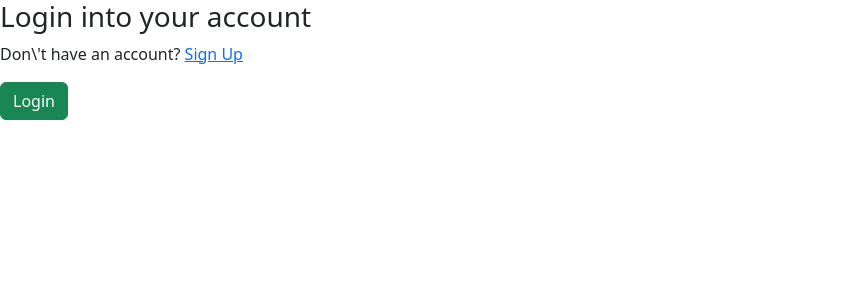
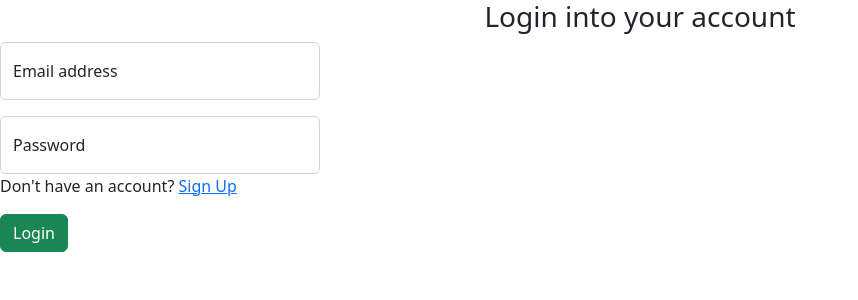
Before and after one commit to Maltilda-Nyaboke/picwise, a Django app: page /login/ in a window 1280 px wide. Shown: the top 300 px of the page, without its empty margins (0-858 px from the left). Run offline with Django 3.2, Linux system fonts and the light colour scheme; some libraries are stand-ins or nearby versions.

Commit message:
style:login form

```diff
--- a/picwise/templates/index.html
+++ b/picwise/templates/index.html
@@ -1,5 +1,9 @@
 {% extends 'base.html' %}
+{% if user_is_authenticated %}
 {% block content %}
 Heloo nothing
 
 {% endblock %}
+{% else %}
+        <p><a href="/login">Login here</a></p>
+{% endif %}
--- a/picwise/templates/login.html
+++ b/picwise/templates/login.html
@@ -2,14 +2,24 @@
 {% load crispy_forms_tags %}
 {% block content %}
 
-<h3>Login into your account</h3>
+<h3 class="text-center">Login into your account</h3>
 
+<div class="col-md-3 justify-content-center">
 <form method="POST" class="form-group">
     {% csrf_token %}
     {{form|crispy}}
+    <div class="form-floating mb-3">
+        <input type="email" class="form-control" id="floatingInput" placeholder="name@example.com">
+        <label for="floatingInput">Email address</label>
+      </div>
+      <div class="form-floating">
+        <input type="password" class="form-control" id="floatingPassword" placeholder="Password">
+        <label for="floatingPassword">Password</label>
+      </div>
 
-    <p> Don\'t have an account? <a href="{% url 'register' %}"> Sign Up</a></p>
+    <p> Don't have an account? <a href="{% url 'register' %}"> Sign Up</a></p>
 
     <button type="submit" class="btn btn-success">Login</button>
 </form>
+</div>
 {% endblock %}
--- a/picwise/urls.py
+++ b/picwise/urls.py
@@ -6,5 +6,5 @@ from . import views
 urlpatterns =[
   path('',views.home,name='home'),
   path('register/',views.register,name='register'),
-  path ('login/',views.login,name='login')
+  path ('login/',views.login_user,name='login')
 ]
--- a/picwise/views.py
+++ b/picwise/views.py
@@ -1,5 +1,5 @@
 from django.shortcuts import render,redirect
-from django.contrib.auth import login,authenticate
+from django.contrib.auth import login,authenticate,logout
 from django.contrib.auth.forms import UserCreationForm
 from .forms import RegisterForm
 # Create your views here.
@@ -18,5 +18,5 @@ def register(request):
         form = RegisterForm()
     return render(request,'register.html',{'form':form})
 
-def login(request):
+def login_user(request):
     return render(request,'login.html')
```
